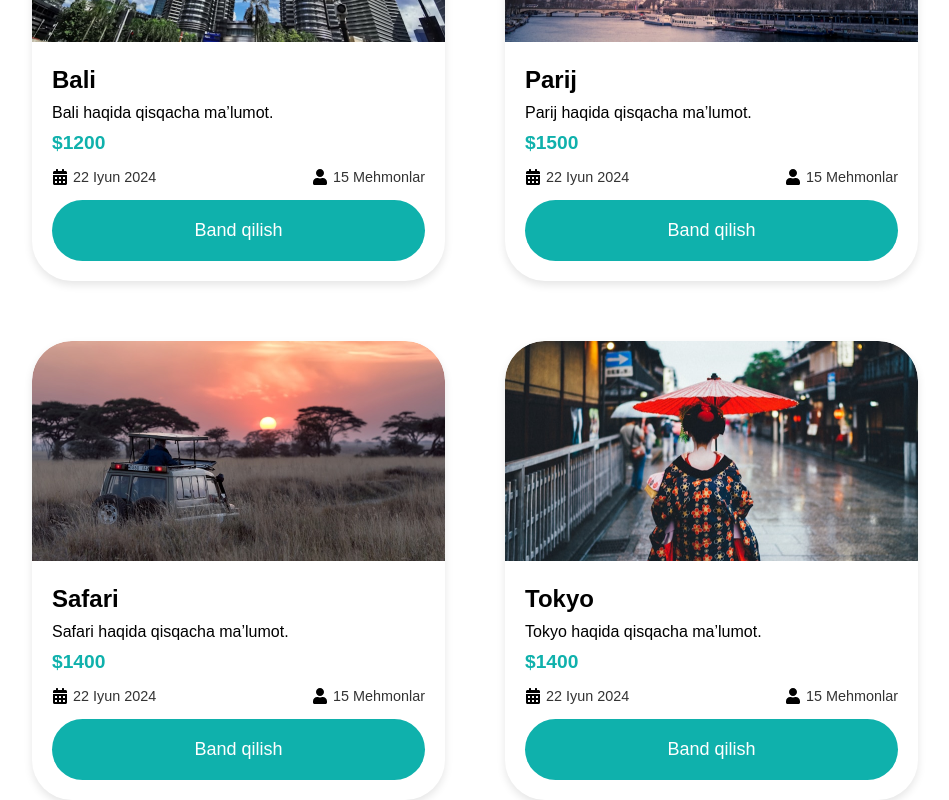
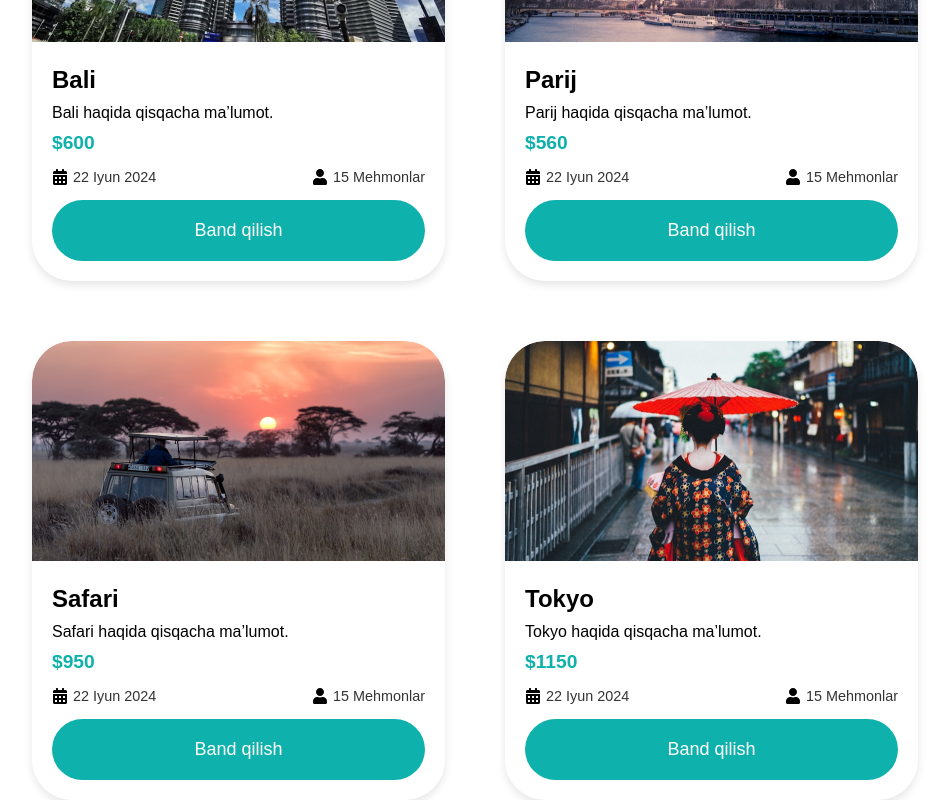
Before and after one commit to Sultan-17/viarTour, a React (Create React App) app: page /tours in a window 1280 px wide. Shown: the part 1320-2120 px from the top of the page, without its empty margins (165-1114 px from the left). Built offline with nearby package versions, Linux system fonts and the light colour scheme.

Commit message:
21th commit

```diff
--- a/public/locales/uz/translation.json
+++ b/public/locales/uz/translation.json
@@ -64,7 +64,7 @@
         "about"                 : "Biz haqimizda",
         "tours"                 : "Turlar",
         "contact"               : "Aloqa",
-        "popular"               : "Mashhur sayohatlar",
+        "popular"               : "Mashxur sayohatlar",
         "li1"                   : "Baliga tropik sayohat",
         "li2"                   : "Yevropa bo‘ylab sayohat",
         "li3"                   : "Yaponiya madaniyati va oshxonasi",
@@ -101,7 +101,7 @@
         "infoParagraph"         : "Tez orada sizga qayta javob beramiz."
     },
     "parallax"                  : {
-        "parallaxTitle"         : "Sarguzasht sevuvchilar\npochtasiga qo'shiling!",
+        "parallaxTitle"         : "Sarguzasht sevuchilar\npochtasiga qo'shiling!",
         "parallaxButton1"       : "Band qilish",
         "parallaxButton2"       : "Sayohatlarni ko‘rish"
     },
--- a/src/components/Cards/Cards.js
+++ b/src/components/Cards/Cards.js
@@ -52,15 +52,15 @@ const Cards = () => {
   const [ t ] = useTranslation();
 
   const tours = [
-    { image: image1, title: t("cards.bali"), description: t("cards.baliDescription"), price: '$1200' },
-    { image: image2, title: t("cards.paris"), description: t("cards.parisDescription"), price: '$1500' },
-    { image: image3, title: t("cards.safari"), description: t("cards.safariDescription"), price: '$1400' },
-    { image: image4, title: t("cards.tokyo"), description: t("cards.tokyoDescription"), price: '$1400' },
-    { image: image5, title: t("cards.kair"), description: t("cards.kairDescription"), price: '$1400' },
-    { image: image6, title: t("cards.dubai"), description: t("cards.dubaiDescription"), price: '$1400' },
-    { image: image7, title: t("cards.rome"), description: t("cards.romeDescription"), price: '$1400' },
-    { image: image8, title: t("cards.pekin"), description: t("cards.pekinDescription"), price: '$1400' },
-    { image: image9, title: t("cards.moscow"), description: t("cards.moscowDescription"), price: '$1400' },
+    { image: image1, title: t("cards.bali"), description: t("cards.baliDescription"), price: '$600' },
+    { image: image2, title: t("cards.paris"), description: t("cards.parisDescription"), price: '$560' },
+    { image: image3, title: t("cards.safari"), description: t("cards.safariDescription"), price: '$950' },
+    { image: image4, title: t("cards.tokyo"), description: t("cards.tokyoDescription"), price: '$1150' },
+    { image: image5, title: t("cards.kair"), description: t("cards.kairDescription"), price: '$550' },
+    { image: image6, title: t("cards.dubai"), description: t("cards.dubaiDescription"), price: '$600' },
+    { image: image7, title: t("cards.rome"), description: t("cards.romeDescription"), price: '$800' },
+    { image: image8, title: t("cards.pekin"), description: t("cards.pekinDescription"), price: '$1200' },
+    { image: image9, title: t("cards.moscow"), description: t("cards.moscowDescription"), price: '$500' },
   ];
 
   return (
```
